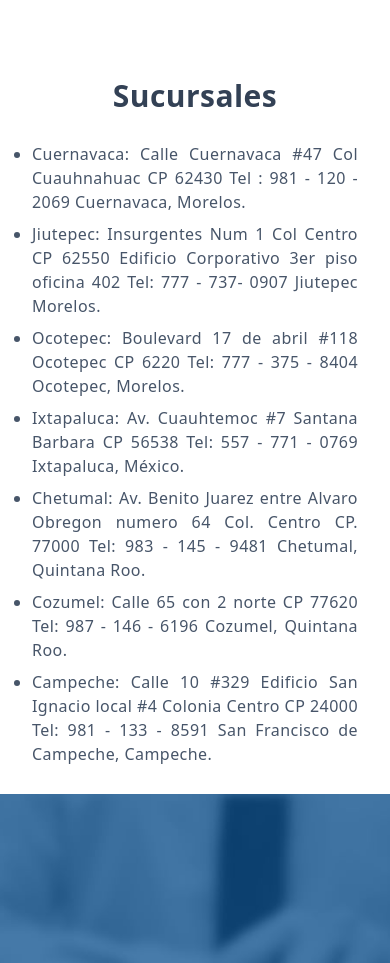
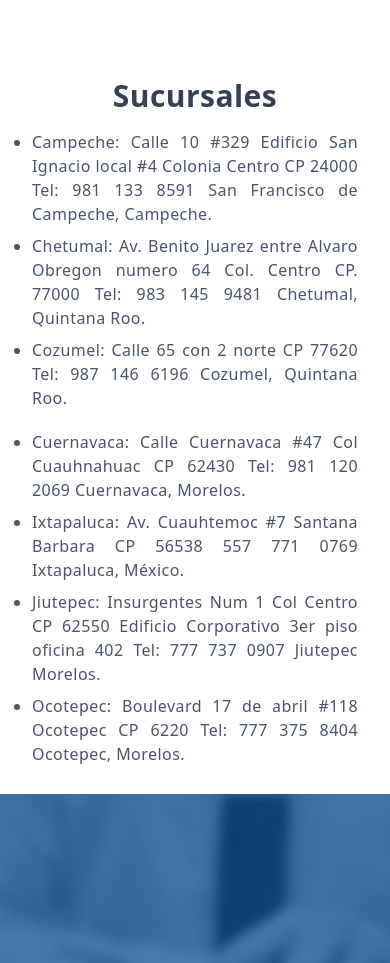
Before and after one commit to deiviiss/landingpage-gp, a Next.js app: page /about in a window 390 px wide. Shown: the part 2360-3323 px from the top of the page. Built offline with nearby package versions, Linux system fonts and the light colour scheme.

Commit message:
feat: :sparkles: Add phone to about zones
Add Link href  (phone) to directory sucursales.

```diff
--- a/src/pages/about/index.js
+++ b/src/pages/about/index.js
@@ -1,4 +1,5 @@
 import Image from 'next/image'
+import Link from 'next/link'
 import Header from 'src/components/Header'
 
 export default function About() {
@@ -35,13 +36,14 @@ export default function About() {
               </div>
               <h2 id='sucursales' className='text-center text-3xl font-bold text-slate-700 pt-24 mt-3'>Sucursales</h2>
               <ul className='flex flex-col gap-2 list-disc px-8 text-base mb-3'>
-                <li className='mt-3'>Cuernavaca: Calle Cuernavaca #47 Col Cuauhnahuac CP 62430 Tel : 981 - 120 - 2069 Cuernavaca, Morelos.</li>
-                <li>Jiutepec: Insurgentes Num 1 Col Centro CP 62550 Edificio Corporativo 3er piso oficina 402 Tel: 777 - 737- 0907 Jiutepec Morelos.</li>
-                <li>Ocotepec: Boulevard 17 de abril #118 Ocotepec CP 6220 Tel: 777 - 375 - 8404 Ocotepec, Morelos.</li>
-                <li>Ixtapaluca: Av. Cuauhtemoc #7 Santana Barbara CP 56538 Tel: 557 - 771 - 0769 Ixtapaluca, México.</li>
-                <li>Chetumal: Av. Benito Juarez  entre Alvaro Obregon numero 64 Col. Centro CP. 77000 Tel: 983 - 145 - 9481 Chetumal, Quintana Roo.</li>
-                <li>Cozumel: Calle 65 con 2 norte CP 77620 Tel: 987 - 146 - 6196 Cozumel, Quintana Roo.</li>
-                <li>Campeche: Calle 10 #329 Edificio San Ignacio local #4 Colonia Centro CP 24000 Tel: 981 - 133 - 8591 San Francisco de Campeche, Campeche.</li>
+                <li>Campeche: Calle 10 #329 Edificio San Ignacio local #4 Colonia Centro CP 24000 <Link href='tel:+529811338591'>Tel: 981 133 8591</Link> San Francisco de Campeche, Campeche.</li>
+                <li>Chetumal: Av. Benito Juarez  entre Alvaro Obregon numero 64 Col. Centro CP. 77000 <Link href='tel:+529831459481'>Tel: 983 145 9481</Link> Chetumal, Quintana Roo.</li>
+                <li>Cozumel: Calle 65 con 2 norte CP 77620 <Link href='tel:+529871466196'>Tel: 987 146 6196</Link> Cozumel, Quintana Roo.</li>
+                <li className='mt-3'>Cuernavaca: Calle Cuernavaca #47 Col Cuauhnahuac CP 62430 <Link href='tel:+529811202069'>Tel: 981 120 2069</Link> Cuernavaca, Morelos.</li>
+                <li>Ixtapaluca: Av. Cuauhtemoc #7 Santana Barbara CP 56538 <Link href='+525577710769'>557 771 0769</Link> Ixtapaluca, México.</li>
+                <li>Jiutepec: Insurgentes Num 1 Col Centro CP 62550 Edificio Corporativo 3er piso oficina 402 <Link href='tel:+527777370907'>Tel: 777 737 0907</Link> Jiutepec Morelos.</li>
+                <li>Ocotepec: Boulevard 17 de abril #118 Ocotepec CP 6220 <Link href='tel:+52773758404'>Tel: 777 375 8404</Link> Ocotepec, Morelos.</li>
+
               </ul>
 
               <Image className='min-h-[410px] max-h-[410px] min-w-full object-cover' width={478} height={410} src='/why2.png' alt='image-why1' />
```
